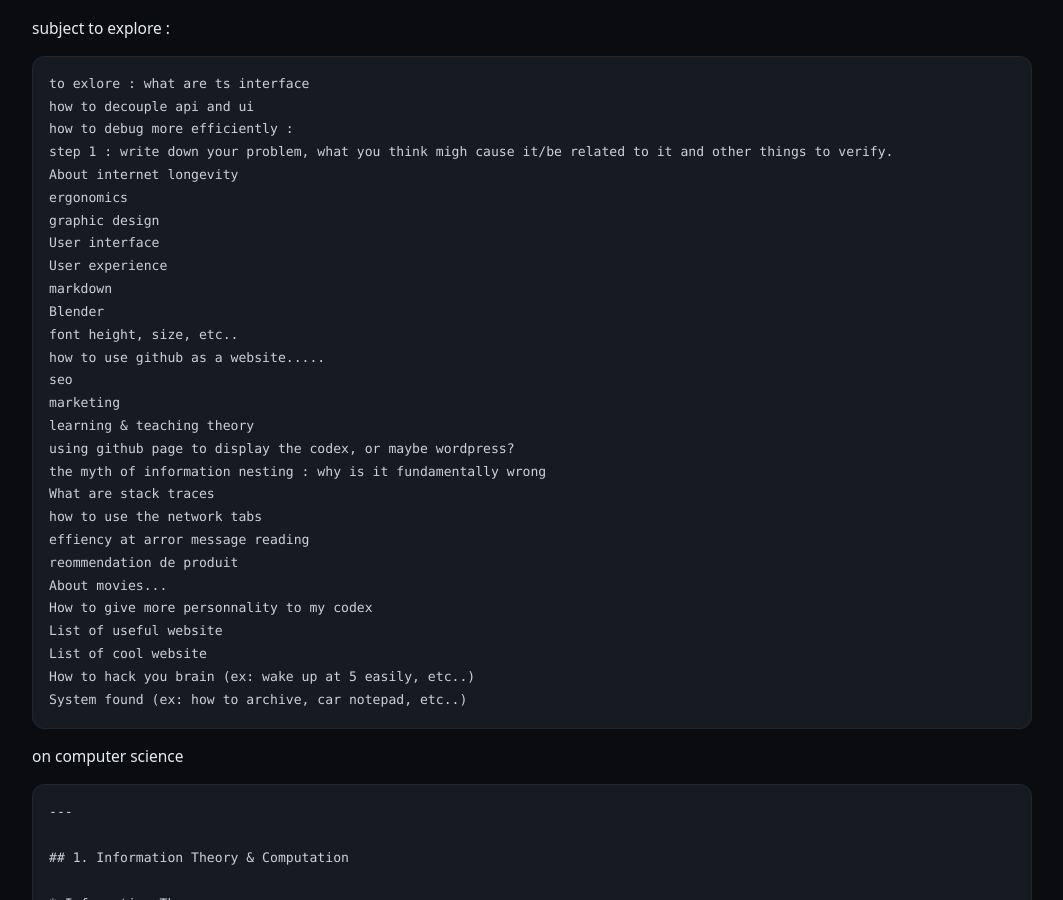
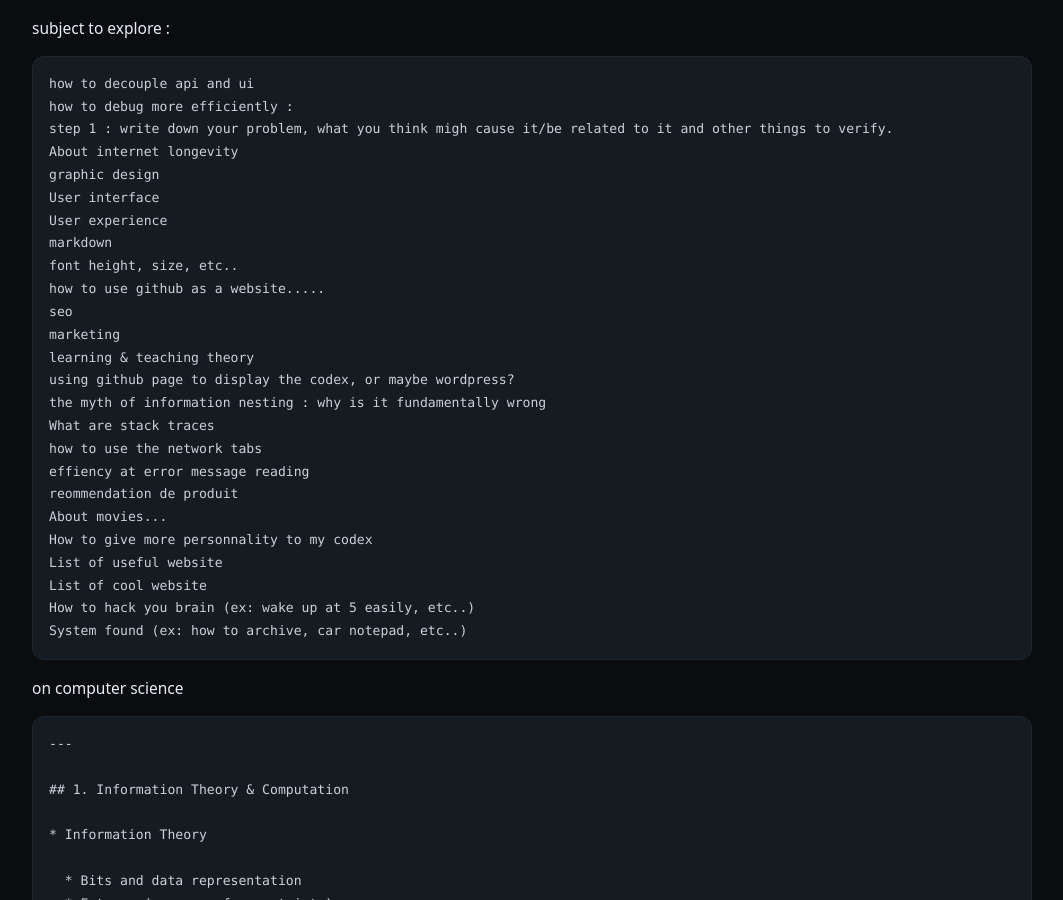
Before and after one commit to BBBB-44/_Codex, a Jekyll site: the page built from _codex/inbox.md, in a window 1280 px wide and 900 px high. Shown: the whole window, without its empty margins (108-1171 px from the left). Built offline with Jekyll 4.4.1, drawn with Linux system fonts in a browser that asks for light colours.

Commit message:
Fix typos and enhance readability in inbox.md
Corrected typos and improved formatting in the inbox.

````diff
--- a/_codex/inbox.md
+++ b/_codex/inbox.md
@@ -4,17 +4,14 @@
 subject to explore :
 
 ```
-to exlore : what are ts interface
 how to decouple api and ui
 how to debug more efficiently :
 step 1 : write down your problem, what you think migh cause it/be related to it and other things to verify.
 About internet longevity
-ergonomics
 graphic design
 User interface
 User experience
 markdown
-Blender
 font height, size, etc..
 how to use github as a website.....
 seo
@@ -24,7 +21,7 @@ using github page to display the codex, or maybe wordpress?
 the myth of information nesting : why is it fundamentally wrong
 What are stack traces
 how to use the network tabs
-effiency at arror message reading
+effiency at error message reading
 reommendation de produit
 About movies...
 How to give more personnality to my codex
````
